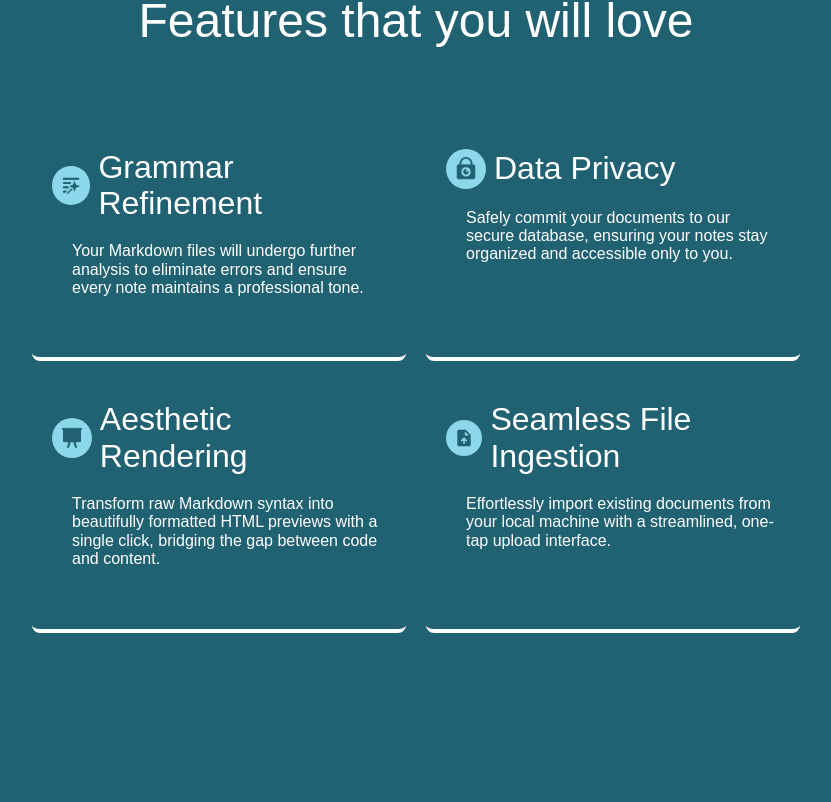
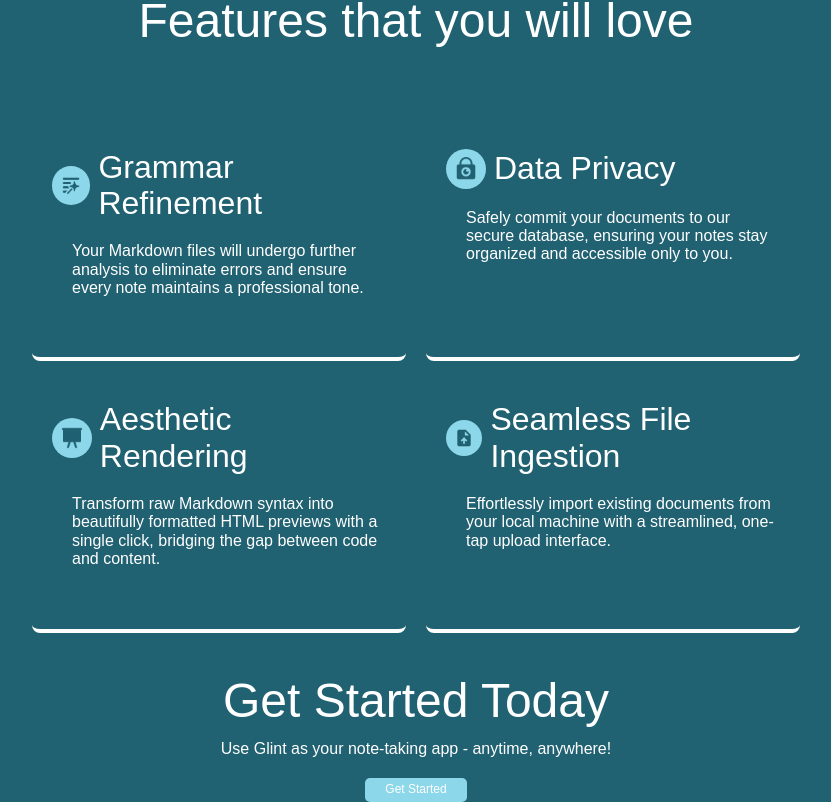
Before and after one commit to Muelvzz/markdown-note-taking-app, a React (Vite) app in the folder frontend/: page / in a window 1280 px wide. Shown: the part 1382-2184 px from the top of the page, without its empty margins (224-1055 px from the left). Before the commit the page ends 2015 px from the top, so only its background shows below. Built offline with nearby package versions, Linux system fonts and the light colour scheme; a web font is replaced by a local one.

Commit message:
Get Started

```diff
--- a/frontend/src/app/routes/LandingPage.tsx
+++ b/frontend/src/app/routes/LandingPage.tsx
@@ -2,6 +2,7 @@ import LandingNav from "../../features/landing_page/components/LandingNav"
 import Hero from "../../features/landing_page/components/Hero"
 import Solution from "../../features/landing_page/components/Solution"
 import Features from "../../features/landing_page/components/Features"
+import GetStarted from "../../features/landing_page/components/GetStarted"
 
 export default function LandingPage() {
     return (
@@ -13,6 +14,7 @@ export default function LandingPage() {
                 <Hero />
                 <Solution />
                 <Features />
+                <GetStarted/>
             </main>
         </>
     )
--- a/frontend/src/features/landing_page/components/GetStarted.tsx
+++ b/frontend/src/features/landing_page/components/GetStarted.tsx
@@ -1,11 +1,13 @@
-import { useNavigate } from "react-router-dom"
+import GetStartedBtn from "./GetStartedBtn"
 
 export default function GetStarted() {
-    const navigate = useNavigate()
-
-    function handleLogin() { navigate("/home"); }
-
     return (
-        <button onClick={ handleLogin }>Get Started</button>
+        <div className="text-center">
+            <div className="mt-10 text-center flex flex-col gap-y-3 mb-5">
+                <h1>Get Started Today</h1>
+                <p>Use Glint as your note-taking app - anytime, anywhere!</p>
+            </div>
+            <GetStartedBtn />
+        </div>
     )
 }
--- /dev/null
+++ b/frontend/src/features/landing_page/components/GetStartedBtn.tsx
@@ -0,0 +1,11 @@
+import { useNavigate } from "react-router-dom"
+
+export default function GetStartedBtn() {
+    const navigate = useNavigate()
+
+    function handleLogin() { navigate("/home"); }
+
+    return (
+        <button onClick={ handleLogin }>Get Started</button>
+    )
+}
--- a/frontend/src/features/landing_page/components/Hero.tsx
+++ b/frontend/src/features/landing_page/components/Hero.tsx
@@ -1,4 +1,4 @@
-import GetStarted from "./GetStarted"
+import GetStartedBtn from "./GetStartedBtn"
 import heroImg from '../assets/hero-img.jpg'
 
 export default function Hero() {
@@ -14,7 +14,7 @@ export default function Hero() {
                 <p className="
                     mb-5 mt-3
                 ">Glint transforms your Markdown notes into masterpieces with intuitive tools, making every idea shine from raw thought to polished brilliance.</p>
-                <GetStarted />
+                <GetStartedBtn />
             </div>
             <div>
                 <img
--- a/frontend/src/features/landing_page/components/LandingNav.tsx
+++ b/frontend/src/features/landing_page/components/LandingNav.tsx
@@ -1,5 +1,5 @@
 import myLogo from '../../../assets/logo.png'
-import GetStarted from './GetStarted'
+import GetStartedBtn from './GetStartedBtn'
 
 export default function LandingNav() {
 
@@ -19,7 +19,7 @@ export default function LandingNav() {
             <div className='
                 mr-2
             '>
-                <GetStarted />
+                <GetStartedBtn />
             </div>
         </nav>
     )
```
